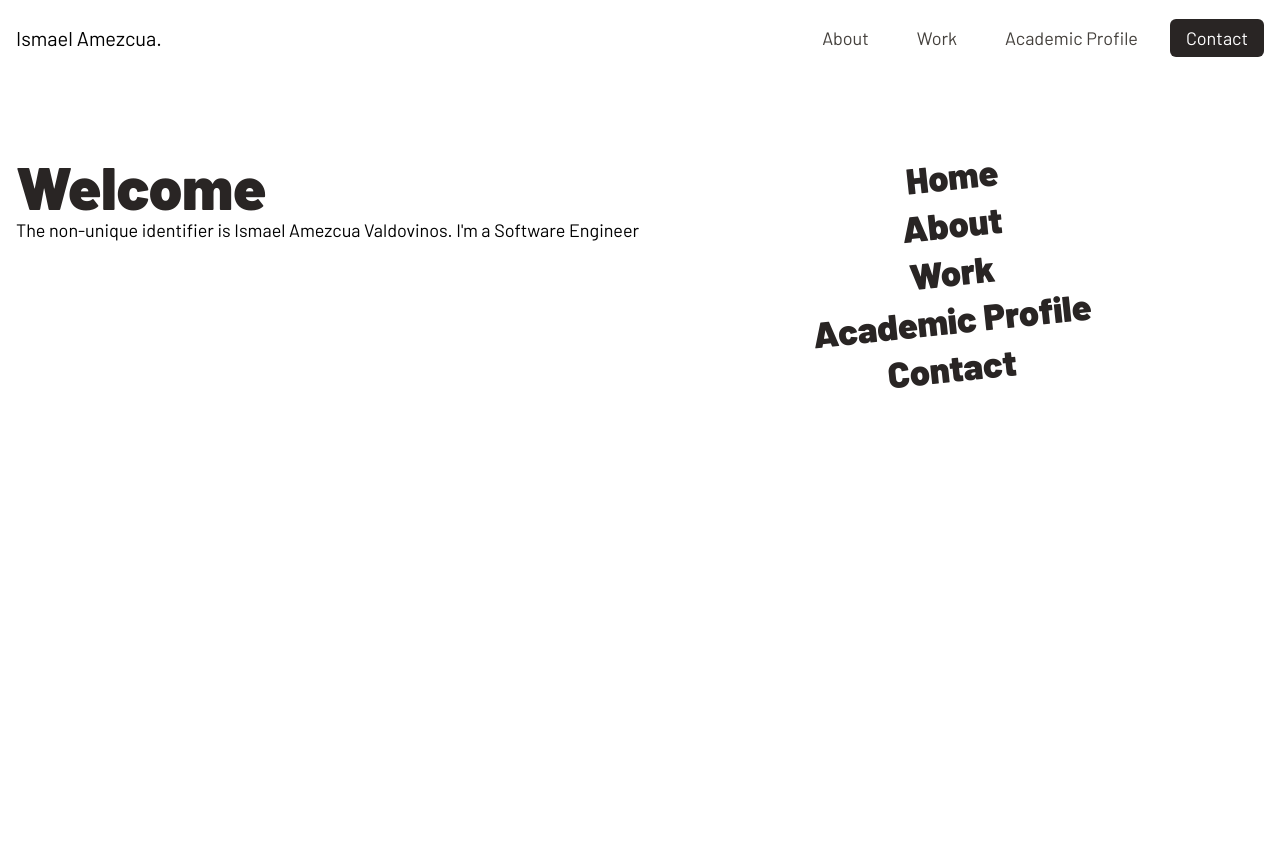
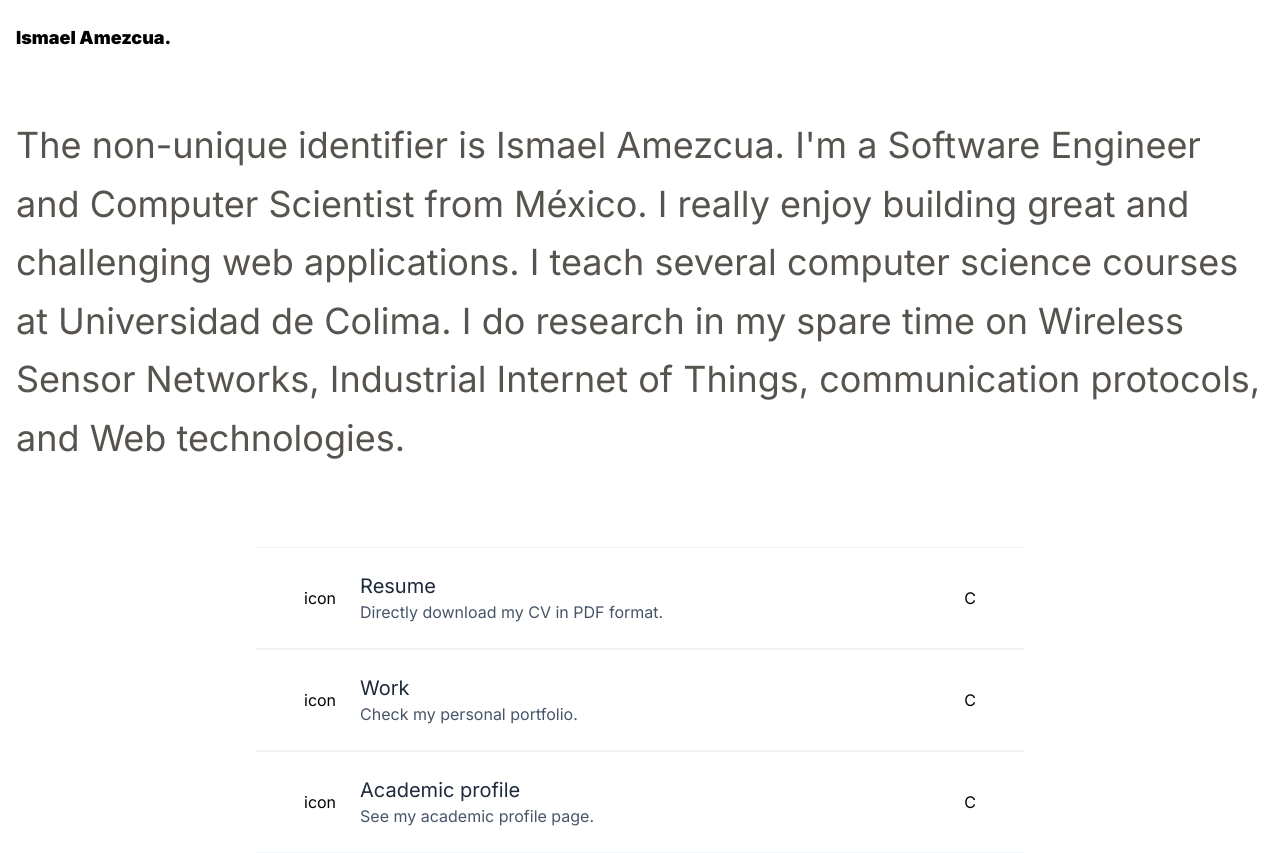
Before and after one commit to ismaelamezcua/ismaelamezcua-com, a Next.js app: page / in a window 1280 px wide. Before the commit the page ends 800 px from the top, so only its background shows below. Built offline with nearby package versions, Linux system fonts and the light colour scheme.

Commit message:
feat: implement simple menu and remove unused components

```diff
--- a/components/Layout.tsx
+++ /dev/null
@@ -1,17 +0,0 @@
-import type { FC, ReactNode, ReactElement } from 'react'
-import Navbar from './Navbar'
-
-interface Props {
-  children: ReactNode
-}
-
-const Layout: FC<Props> = ({ children }): ReactElement => {
-  return (
-    <>
-      <Navbar />
-      {children}
-    </>
-  )
-}
-
-export default Layout
--- /dev/null
+++ b/components/Menu.tsx
@@ -0,0 +1,55 @@
+import { FC, ReactElement } from 'react';
+import Link from 'next/link';
+
+const Menu: FC = (): ReactElement => {
+  const menuEntries = [
+    {
+      label: 'Resume',
+      description: 'Directly download my CV in PDF format.',
+      icon: 'icon',
+      href: '/iav-resume.pdf',
+      hoverColor: 'group-hover:text-red-600',
+    },
+    {
+      label: 'Work',
+      description: 'Check my personal portfolio.',
+      icon: 'icon',
+      href: '/work',
+      hoverColor: 'group-hover:text-sky-600',
+    },
+    {
+      label: 'Academic profile',
+      description: 'See my academic profile page.',
+      icon: 'icon',
+      href: '/academic-profile',
+      hoverColor: 'group-hover:text-indigo-600',
+    },
+  ];
+
+  return (
+    <div className="container mx-auto lg:max-w-3xl">
+      {menuEntries.map(({ label, description, icon, href, hoverColor = '' }, index) => (
+        <Link key={index} href={href}>
+          <a>
+            <div className="flex flex-row p-6 group first:border-t border-b border-slate-100 hover:bg-slate-50 items-center">
+              <div className="px-6">
+                {icon}
+              </div>
+
+              <div className="grow">
+                <p className={`lg:text-xl text-slate-800 ${hoverColor}`}>{label}</p>
+                <p className="text-slate-600">{description}</p>
+              </div>
+
+              <div className="px-6">
+                C
+              </div>
+            </div>
+          </a>
+        </Link>
+      ))}
+    </div>
+  );
+}
+
+export default Menu;
--- a/components/Navbar.tsx
+++ /dev/null
@@ -1,75 +0,0 @@
-import type { FC, ReactElement } from 'react'
-import { useState } from 'react'
-import Link from 'next/link'
-import RotatingMenu from './RotatingMenu'
-import { motion, AnimatePresence } from 'framer-motion'
-
-const Navbar: FC = (): ReactElement => {
-  interface MenuEntry {
-    key: string,
-    label: string,
-    href: string
-  }
-
-  const menuEntries: MenuEntry[] = [
-    { key: 'about', label: 'About', href: '/about' },
-    { key: 'work', label: 'Work', href: '/work' },
-    { key: 'academic-profile', label: 'Academic Profile', href: '/academic-profile' },
-    { key: 'contact', label: 'Contact', href: '/contact' },
-  ]
-
-  const [isMenuOpen, setMenuOpen] = useState(false)
-
-  function renderMobileMenu(): ReactElement {
-    return (
-      <AnimatePresence>
-        <motion.div
-          initial={{ opacity: 0 }}
-          animate={{ opacity: 1 }}
-          exit={{ opacity: 0 }}
-        >
-          <div className="flex flex-col space-y-2">
-            {menuEntries.map(({ key, label, href }) => (
-              <Link key={key} href={href}>
-                <a>{label}</a>
-              </Link>
-            ))}
-          </div>
-        </motion.div>
-      </AnimatePresence>
-    )
-  }
-
-  return (
-    <motion.div initial={{ opacity: 0 }} animate={{ opacity: 1 }} transition={{ duration: 1 }}>
-      <nav className="container mx-auto py-6 text-lg px-4">
-        <div className="flex justify-between items-center">
-          <div className="text-xl">
-            <Link href="/">
-              <a>Ismael Amezcua.</a>
-            </Link>
-          </div>
-
-          <div className="block lg:hidden cursor-pointer" onClick={() => setMenuOpen(!isMenuOpen)}>
-            <svg className="fill-stone-800" xmlns="http://www.w3.org/2000/svg" width="24" height="24">
-              <path d="M4 6h16v2H4zm0 5h16v2H4zm0 5h16v2H4z"></path>
-            </svg>
-          </div>
-
-
-          <div className="hidden lg:block space-x-4 text-stone-700">
-            {menuEntries.map(({ key, label, href }) => (
-              <Link key={key} href={href}>
-                <a className={`px-4 py-2  ${key === 'contact' ? 'bg-stone-800 hover:bg-stone-700 text-white rounded-md' : 'hover:text-stone-600 hover:underline'}`}>{label}</a>
-              </Link>
-            ))}
-          </div>
-        </div>
-
-        {isMenuOpen && renderMobileMenu()}
-      </nav>
-    </motion.div>
-  )
-}
-
-export default Navbar
--- a/components/NewNav.tsx
+++ /dev/null
@@ -1,63 +0,0 @@
-import type { FC, ReactElement } from 'react'
-import Link from 'next/link'
-import { motion } from 'framer-motion'
-import { menuEntries } from '../lib/menuEntries'
-
-const NewNav: FC = (): ReactElement => {
-  const variants = {
-    visible: { opacity: 1 },
-    hidden: { opacity: 0 }
-  }
-
-  return (
-    <motion.div
-      initial="hidden"
-      animate="visible"
-      variants={variants}
-      transition={{ ease: 'easeIn', duration: 1 }}
-    >
-      <nav className="container mx-auto m-4 px-6 py-4 bg-neutral-100 rounded-lg">
-        <div className="flex justify-between items-center">
-          <Link href="/">
-            <a>
-              <div className="p-2 font-serif text-xl">
-                <span className="text-red-500">ismaelamezcua</span>
-                <span className="text-neutral-700">.com</span>
-              </div>
-            </a>
-          </Link>
-
-          <div className="hidden lg:block">
-            <ul className="flex flex-rows space-x-4 items-center">
-              {menuEntries.map(({ key, label, href, svg }) => (
-                <li key={key} className="">
-                  <Link href={href}>
-                    <a title={label}>
-                      <div className="p-2 rounded-lg fill-neutral-700 hover:bg-neutral-200 hover:fill-red-500 ease-linear duration-100 transition-all">
-                        <svg
-                          xmlns="http://www.w3.org/2000/svg"
-                          width="24"
-                          height="24"
-                        >
-                          <path d={svg}></path>
-                        </svg>
-                      </div>
-                    </a>
-                  </Link>
-                </li>
-              ))}
-            </ul>
-          </div>
-
-          <div className="block lg:hidden">
-            <div className="p-2 fill-neutral-700 hover:bg-neutral-200 hover:fill-red-500 ease-linear duration-100 transition-all">
-              Burger
-            </div>
-          </div>
-        </div>
-      </nav>
-    </motion.div>
-  )
-}
-
-export default NewNav
--- a/components/RotatingMenu.tsx
+++ /dev/null
@@ -1,34 +0,0 @@
-import type { FC, ReactElement } from 'react'
-import Link from 'next/link'
-
-const RotatingMenu: FC = (): ReactElement => {
-  interface MenuEntry {
-    key: string,
-    label: string,
-    href: string
-  }
-
-  const menuEntries: MenuEntry[] = [
-    { key: 'home', label: 'Home', href: '/' },
-    { key: 'about', label: 'About', href: '/about' },
-    { key: 'work', label: 'Work', href: '/work' },
-    { key: 'experience', label: 'Experience', href: '/experience' },
-    { key: 'academic-profile', label: 'Academic Profile', href: '/academic-profile' },
-    { key: 'conact', label: 'Contact', href: '/contact' },
-  ]
-
-  return (
-    <>
-      {menuEntries.map(({ key, label, href }) => (
-        <Link key={key} href={href}>
-          <a className="text-4xl font-black -rotate-6 text-neutral-700 hover:rotate-0 ease-linear delay-75 transition-all hover:text-red-500 active:text-red-500">
-            {label}
-          </a>
-        </Link>
-      ))}
-    </>
-
-  )
-}
-
-export default RotatingMenu
--- a/pages/_app.tsx
+++ b/pages/_app.tsx
@@ -1,13 +1,8 @@
 import '../styles/globals.css'
 import type { AppProps } from 'next/app'
-import Layout from '../components/Layout'
 
 function MyApp({ Component, pageProps }: AppProps) {
-  return (
-    <Layout>
-      <Component {...pageProps} />
-    </Layout>
-  )
+  return <Component {...pageProps} />
 }
 
 export default MyApp
--- a/pages/_document.tsx
+++ b/pages/_document.tsx
@@ -13,7 +13,7 @@ class MyDocument extends Document {
         <Head>
           <link rel="preconnect" href="https://fonts.googleapis.com" />
           <link rel="preconnect" href="https://fonts.gstatic.com" crossOrigin="true" />
-          <link href="https://fonts.googleapis.com/css2?family=Barlow:wght@400;900&display=swap" rel="stylesheet" />
+          <link href="https://fonts.googleapis.com/css2?family=Inter:wght@400;900&display=swap" rel="stylesheet" />
         </Head>
         <body>
           <Main />
--- a/pages/index.tsx
+++ b/pages/index.tsx
@@ -1,25 +1,43 @@
-import type { NextPage } from 'next'
-import Link from 'next/link'
-import { menuEntries } from '../lib/menuEntries'
+import type { NextPage } from 'next';
+import Link from 'next/link';
+import Menu from '../components/Menu';
 
 const Home: NextPage = () => {
   return (
-    <div className="container mx-auto">
-      <div className="p-4 lg: grid grid-cols-2 pt-20">
-        <div>
-          <h1 className="text-6xl font-black text-stone-800">Welcome</h1>
-          <p className="text-lg">The non-unique identifier is Ismael Amezcua Valdovinos. I'm a Software Engineer</p>
+    <>
+      <nav className="container mx-auto px-4 py-6">
+        <Link href="/">
+          <a>
+            <h2 className="font-semibold text-lg">Ismael Amezcua.</h2>
+          </a>
+        </Link>
+      </nav >
+
+      <section className="flex flex-col">
+        <div className="container mx-auto px-4 py-10 mb-10">
+          <h1 className="text-2xl leading-relaxed lg:leading-relaxed text-stone-600 cursor-pointer lg:text-4xl">
+            <span className="hover:text-red-600 delay-100 ease-linear transition-colors">
+              The non-unique identifier is Ismael Amezcua.{` `}
+            </span>
+            <span className="hover:text-amber-600 delay-100 ease-linear transition-colors">
+              I&apos;m a Software Engineer and Computer Scientist from M&eacute;xico.{` `}
+            </span>
+            <span className="hover:text-lime-600 delay-100 ease-linear transition-colors">
+              I really enjoy building great and challenging web applications.{` `}
+            </span>
+            <span className="hover:text-emerald-600 delay-100 ease-linear transition-colors">
+              I teach several computer science courses at Universidad de Colima.{` `}
+            </span>
+            <span className="hover:text-cyan-600 delay-100 ease-linear transition-colors">
+              I do research in my spare time on Wireless Sensor Networks, Industrial Internet of Things, communication protocols, and Web technologies.{` `}
+            </span>
+          </h1>
         </div>
-        <div className="flex flex-col space-y-2 text-center px-6">
-          {menuEntries.map(({ key, label, href }) => (
-            <Link key={key} href={href}>
-              <a className="text-4xl font-black text-stone-800 hover:text-stone-600 -rotate-6 hover:rotate-0 ease-linear duration-100 transition-transform">{label}</a>
-            </Link>
-          ))}
-        </div>
-      </div>
-    </div>
+
+        <Menu />
+      </section>
+    </>
   )
-}
+};
 
-export default Home
+export default Home;
--- a/tailwind.config.js
+++ b/tailwind.config.js
@@ -1,11 +1,11 @@
 module.exports = {
   content: [
     './pages/**/*.{js,jsx,ts,tsx}',
-    './components/**/*.{js,jsx,ts,tsx}'
+    './components/**/*.{js,jsx,ts,tsx}',
   ],
   theme: {
     fontFamily: {
-      sans: ['Barlow', 'sans-serif'],
+      sans: ['Inter', 'sans-serif'],
     },
     extend: {},
   },
```
